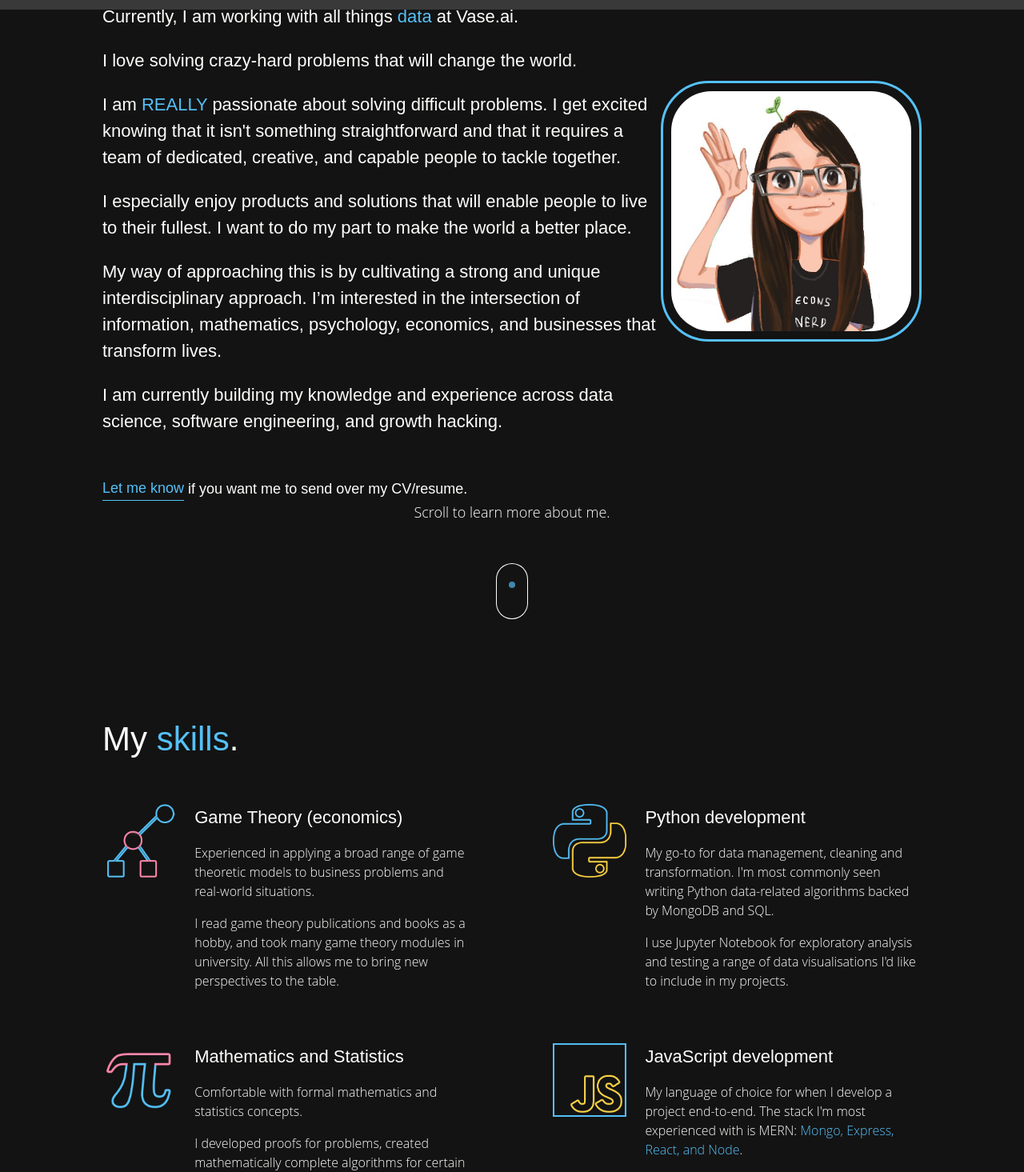
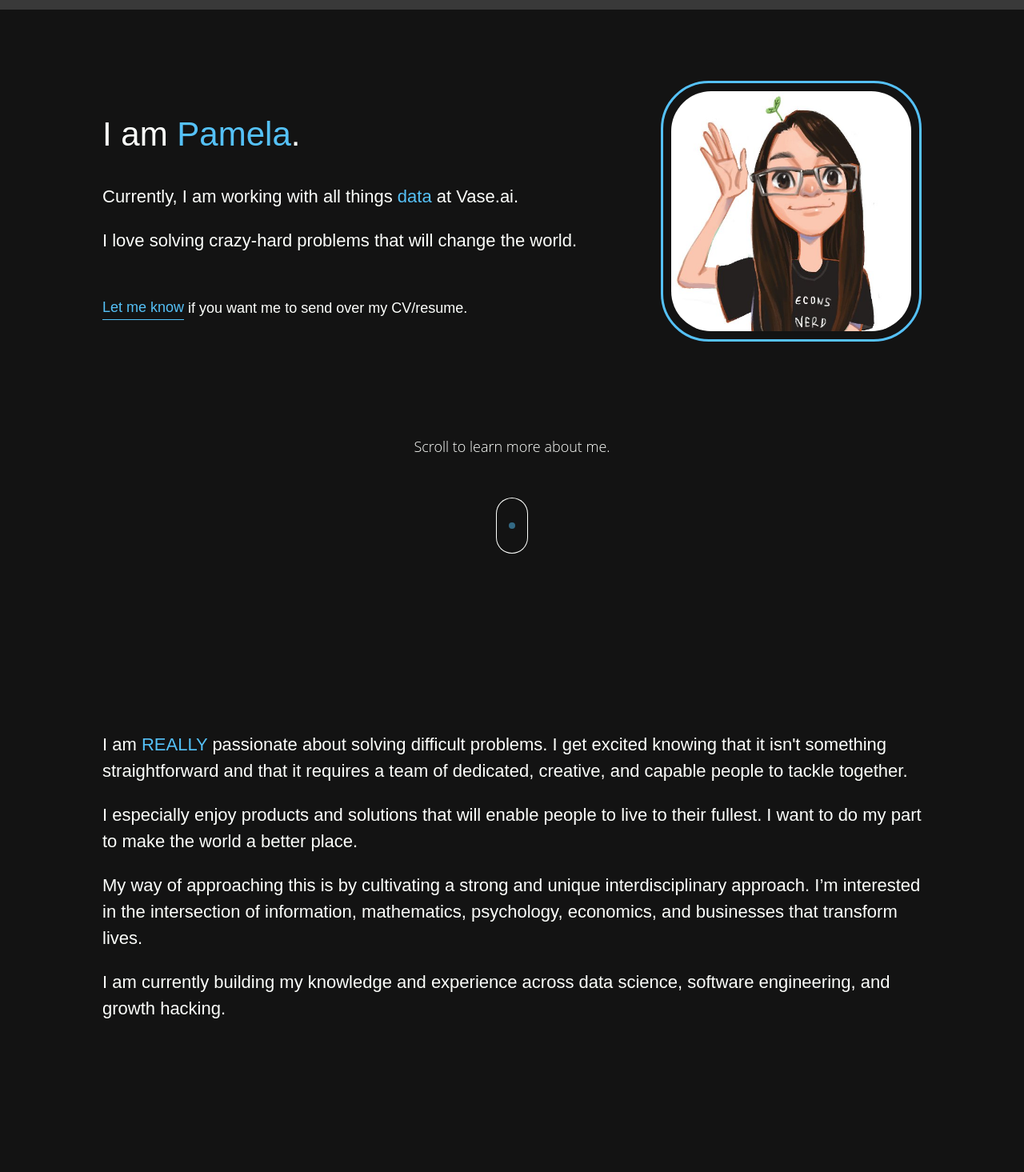
Before and after one commit to pamelachia/portfolio, a React (Create React App) app: page / in a window 1280 px wide. Shown: the part 58-1523 px from the top of the page at 80% size. Built offline with nearby package versions, Linux system fonts and the light colour scheme; what webfontloader would draw is missing.

Commit message:
Move Mission into a separate file

```diff
--- a/src/components/App.jsx
+++ b/src/components/App.jsx
@@ -8,6 +8,7 @@ import Myself from "./Sections/Myself";
 import Skills from "./Sections/Skills";
 import Projects from "./Sections/Projects";
 import Contacts from "./Sections/Contacts";
+import Mission from "./Sections/Mission";
 
 class App extends Component {
     state = {
@@ -41,6 +42,13 @@ class App extends Component {
                         <Myself onScollTo={this.handleScrollTo} />
                     </Section>
                     <Section
+                        name="mission"
+                        scrolledTo={this.state.scrolledTo}
+                        backgroundColor={colors.deepDark}
+                    >
+                        <Mission />
+                    </Section>
+                    <Section
                         name="skills"
                         scrolledTo={this.state.scrolledTo}
                         backgroundColor={colors.deepDark}
--- /dev/null
+++ b/src/components/Sections/Mission.jsx
@@ -0,0 +1,59 @@
+import React, { Component } from "react";
+import { css } from "emotion";
+import Subtitle from "../Cards/Subtitle";
+import { mq } from "../../styles";
+import Accent from "../Cards/Accent";
+import Appear from "../Appear";
+
+class Mission extends Component {
+    render() {
+        const style = css`
+            display: flex;
+            flex-direction: column;
+            align-items: center;
+            justify-content: center;
+            max-width: 1024px;
+            margin: 0 auto;
+            padding: 150px 0;
+
+            ${mq.small(css`
+                flex-direction: column;
+            `)};
+        `;
+
+        return (
+            <Appear>
+                <div className={style}>
+                    <Subtitle>
+                        <p>
+                            I am <Accent>REALLY</Accent> passionate about
+                            solving difficult problems. I get excited knowing
+                            that it isn't something straightforward and that it
+                            requires a team of dedicated, creative, and capable
+                            people to tackle together.
+                        </p>
+                        <p>
+                            I especially enjoy products and solutions that will
+                            enable people to live to their fullest. I want to do
+                            my part to make the world a better place.
+                        </p>
+                        <p>
+                            My way of approaching this is by cultivating a
+                            strong and unique interdisciplinary approach. I’m
+                            interested in the intersection of information,
+                            mathematics, psychology, economics, and businesses
+                            that transform lives.
+                        </p>
+                        <p>
+                            I am currently building my knowledge and experience
+                            across data science, software engineering, and
+                            growth hacking.
+                        </p>
+                    </Subtitle>
+                </div>
+            </Appear>
+        );
+    }
+}
+
+export default Mission;
--- a/src/components/Sections/Myself.jsx
+++ b/src/components/Sections/Myself.jsx
@@ -120,32 +120,6 @@ class Myself extends Component {
                                 I love solving crazy-hard problems that will
                                 change the world.
                             </p>
-                            {/* here seperate page */}
-                            <p>
-                                I am <Accent>REALLY</Accent> passionate about
-                                solving difficult problems. I get excited
-                                knowing that it isn't something straightforward
-                                and that it requires a team of dedicated,
-                                creative, and capable people to tackle together.
-                            </p>
-                            <p>
-                                I especially enjoy products and solutions that
-                                will enable people to live to their fullest. I
-                                want to do my part to make the world a better
-                                place.
-                            </p>
-                            <p>
-                                My way of approaching this is by cultivating a
-                                strong and unique interdisciplinary approach.
-                                I’m interested in the intersection of
-                                information, mathematics, psychology, economics,
-                                and businesses that transform lives.
-                            </p>
-                            <p>
-                                I am currently building my knowledge and
-                                experience across data science, software
-                                engineering, and growth hacking.
-                            </p>
                         </Subtitle>
                         <div className={cvStyle}>
                             <Link
```
